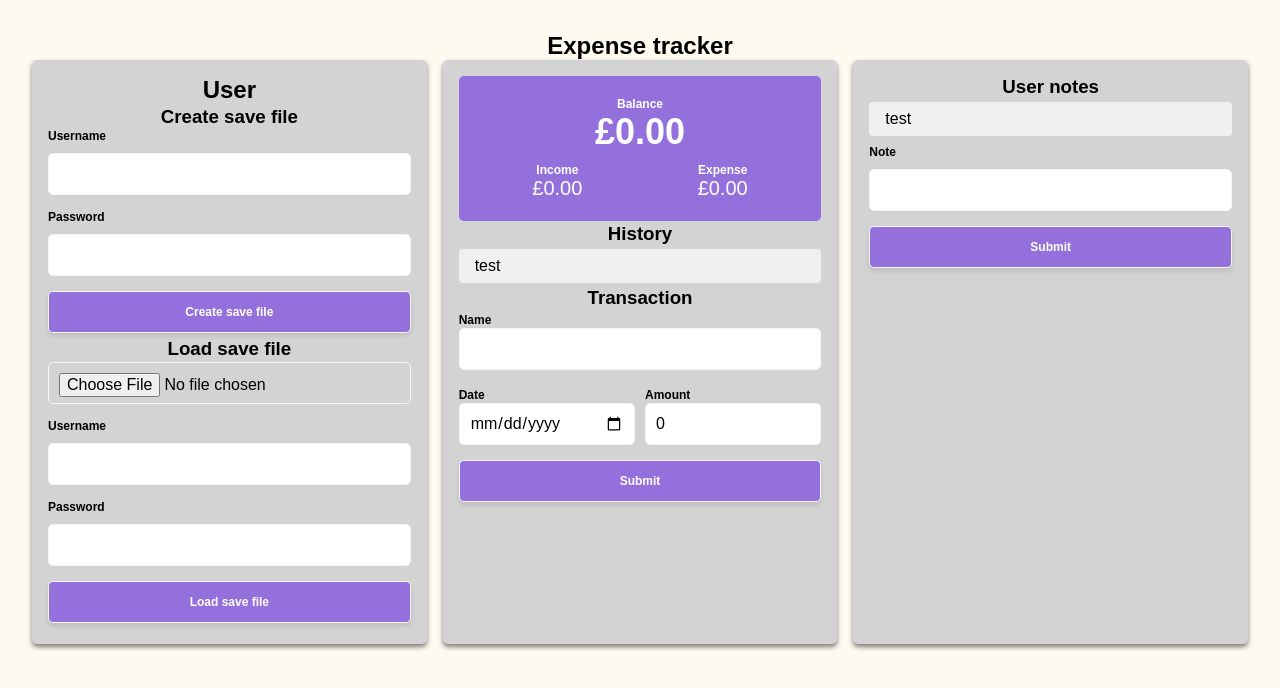
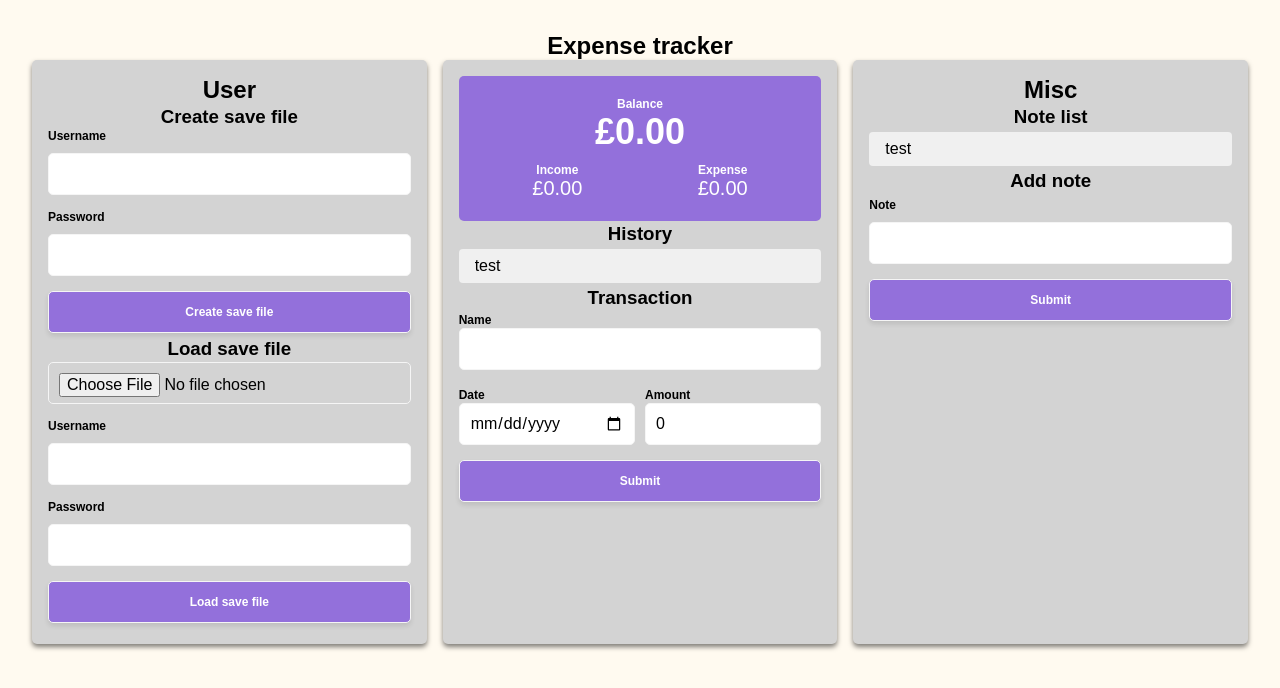
Before and after one commit to callumwwallace/Expense-tracker, a plain HTML site: page index.html in a window 1280 px wide. Drawn offline with Linux system fonts and the light colour scheme.

Commit message:
Adjusted right box
Modified the title to "Misc" to be more general as I have future plans to add more here because of this change I adjusted and added more titles to make the current design elements stand out more to the user making things clearer.

```diff
--- a/index.html
+++ b/index.html
@@ -80,10 +80,12 @@
         </section>
 
         <section class="box" id="rightbox">
-            <h3>User notes</h3>
+            <h2>Misc</h2>
+            <h3>Note list</h3>
             <div id="usernoteslist">
                 <ul id="noteslist"></ul>
                 <li>test</li>
+                <h3>Add note</h3>
                 <form id="addnote">
                     <label style="margin-top: 5px;" for="notetext">Note</label>
                     <input type="text" id="notetext" required>
```
